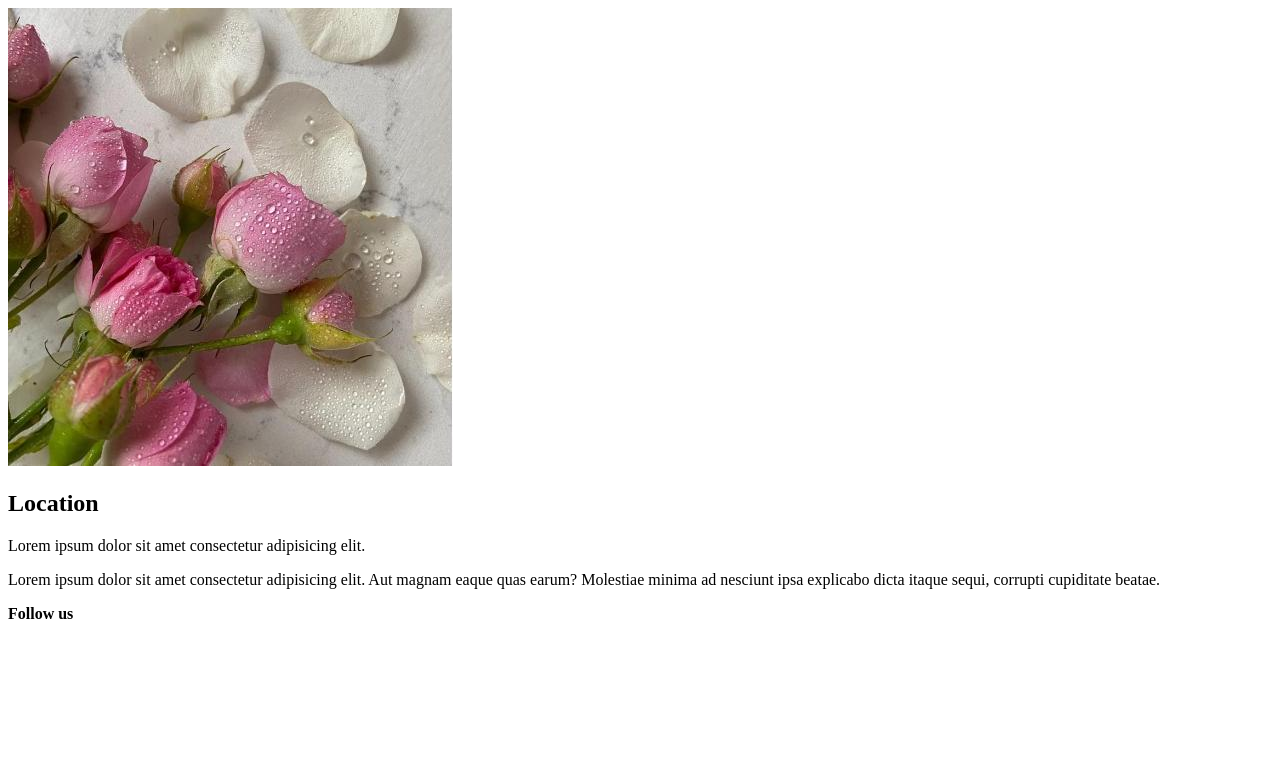
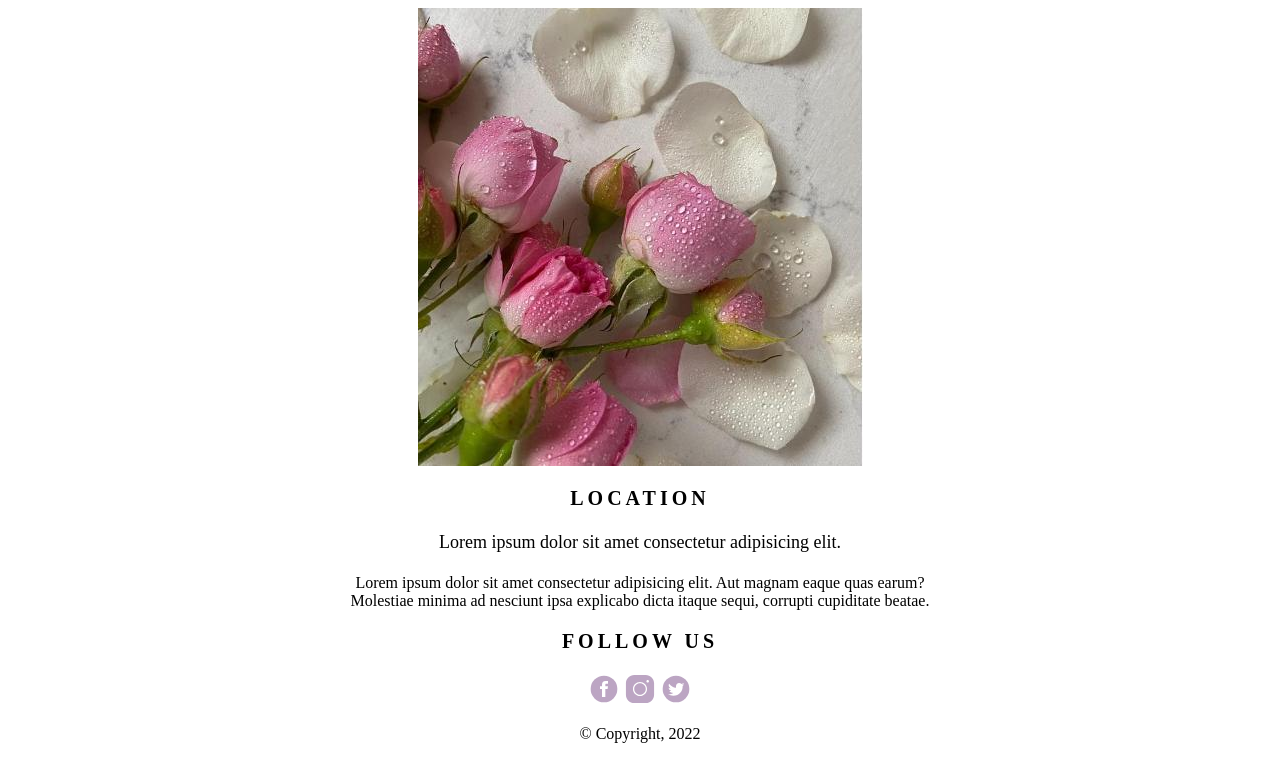
Before and after one commit to ToledoFor/it-task-01, a plain HTML site: page index.html in a window 1280 px wide. Drawn offline with Linux system fonts and the light colour scheme.

Commit message:
Finished template

```diff
--- /dev/null
+++ b/css/style.css
@@ -0,0 +1,29 @@
+main, footer {
+    text-align: center;
+
+    width: 600px;
+    margin: 0 auto;
+}
+
+.heading {
+    letter-spacing: 4px;
+    text-transform: uppercase;
+    font-size: 20px;
+    font-weight: bold;
+}
+
+.text-address {
+    font-size: 18px;
+    line-height: 28px;
+}
+
+.social-link {
+    text-decoration: none;
+}
+
+.social-link > svg {
+    fill: #bca5c3;
+
+    width: 32px;
+    height: 32px;
+}
--- a/index.html
+++ b/index.html
@@ -5,21 +5,52 @@
     <meta http-equiv="X-UA-Compatible" content="IE=edge">
     <meta name="viewport" content="width=device-width, initial-scale=1.0">
     <title>Task 01</title>
+
+    <link rel="stylesheet" href="css/style.css">
+
+    <!--
+    <style>
+        main {
+            text-align: center;
+        }
+    </style>
+    -->
 </head>
 <body>
-    <img src="img/flowers.jpeg"
-         alt="Flowers"
-         width="445px"
-         height="458px">
+    <!-- <main style="text-align: center;"> -->
+    <main>
+        <img src="img/flowers.jpeg"
+            alt="Flowers"
+            width="445px"
+            height="458px">
 
-    <h2>Location</h2>
+        <h2 class="heading">Location</h2>
 
-    <p>Lorem ipsum dolor sit amet consectetur adipisicing elit.</p>
+        <p class="text-address">Lorem ipsum dolor sit amet consectetur adipisicing elit.</p>
 
-    <p>Lorem ipsum dolor sit amet consectetur adipisicing elit. Aut magnam eaque quas earum? Molestiae minima ad nesciunt ipsa explicabo dicta itaque sequi, corrupti cupiditate beatae.</p>
+        <p>Lorem ipsum dolor sit amet consectetur adipisicing elit. Aut magnam eaque quas earum? Molestiae minima ad nesciunt ipsa explicabo dicta itaque sequi, corrupti cupiditate beatae.</p>
 
-    <p><strong>Follow us</strong></p>
+        <p class="heading">Follow us</p>
 
+        <!-- Facebook -->
+        <a class="social-link" href="https://google.com/?1" target="_blank">
+            <svg xmlns="http://www.w3.org/2000/svg"  viewBox="0 0 48 48" width="48px" height="48px"><path d="M24 4A20 20 0 1 0 24 44A20 20 0 1 0 24 4Z"/><path fill="#fff" d="M29.368,24H26v12h-5V24h-3v-4h3v-2.41c0.002-3.508,1.459-5.59,5.592-5.59H30v4h-2.287 C26.104,16,26,16.6,26,17.723V20h4L29.368,24z"/></svg>
+        </a>
+
+        <!-- Instagram -->
+        <a class="social-link" href="https://google.com/?2" target="_blank">
+            <svg xmlns="http://www.w3.org/2000/svg"  viewBox="0 0 50 50" width="48px" height="48px"><path d="M 16 3 C 8.83 3 3 8.83 3 16 L 3 34 C 3 41.17 8.83 47 16 47 L 34 47 C 41.17 47 47 41.17 47 34 L 47 16 C 47 8.83 41.17 3 34 3 L 16 3 z M 37 11 C 38.1 11 39 11.9 39 13 C 39 14.1 38.1 15 37 15 C 35.9 15 35 14.1 35 13 C 35 11.9 35.9 11 37 11 z M 25 14 C 31.07 14 36 18.93 36 25 C 36 31.07 31.07 36 25 36 C 18.93 36 14 31.07 14 25 C 14 18.93 18.93 14 25 14 z M 25 16 C 20.04 16 16 20.04 16 25 C 16 29.96 20.04 34 25 34 C 29.96 34 34 29.96 34 25 C 34 20.04 29.96 16 25 16 z"/></svg>
+        </a>
+
+        <!-- Twitter -->
+        <a class="social-link" href="https://google.com/?3" target="_blank">
+            <svg xmlns="http://www.w3.org/2000/svg"  viewBox="0 0 48 48" width="48px" height="48px"><path d="M24 4A20 20 0 1 0 24 44A20 20 0 1 0 24 4Z"/><path fill="#fff" d="M36,17.12c-0.882,0.391-1.999,0.758-3,0.88c1.018-0.604,2.633-1.862,3-3 c-0.951,0.559-2.671,1.156-3.793,1.372C31.311,15.422,30.033,15,28.617,15C25.897,15,24,17.305,24,20v2c-4,0-7.9-3.047-10.327-6 c-0.427,0.721-0.667,1.565-0.667,2.457c0,1.819,1.671,3.665,2.994,4.543c-0.807-0.025-2.335-0.641-3-1c0,0.016,0,0.036,0,0.057 c0,2.367,1.661,3.974,3.912,4.422C16.501,26.592,16,27,14.072,27c0.626,1.935,3.773,2.958,5.928,3c-1.686,1.307-4.692,2-7,2 c-0.399,0-0.615,0.022-1-0.023C14.178,33.357,17.22,34,20,34c9.057,0,14-6.918,14-13.37c0-0.212-0.007-0.922-0.018-1.13 C34.95,18.818,35.342,18.104,36,17.12"/></svg>
+        </a>
+
+    </main>
+    <footer>
+        <p>&#169; Copyright, 2022</p>
+    </footer>
     <!-- <img src="https://via.placeholder.com/350x150" alt=""> -->
 
 </body>
```
Also changed, not shown: img/icons8-facebook-circled.svg (added), img/icons8-instagram.svg (added), img/icons8-twitter-circled.svg (added).
